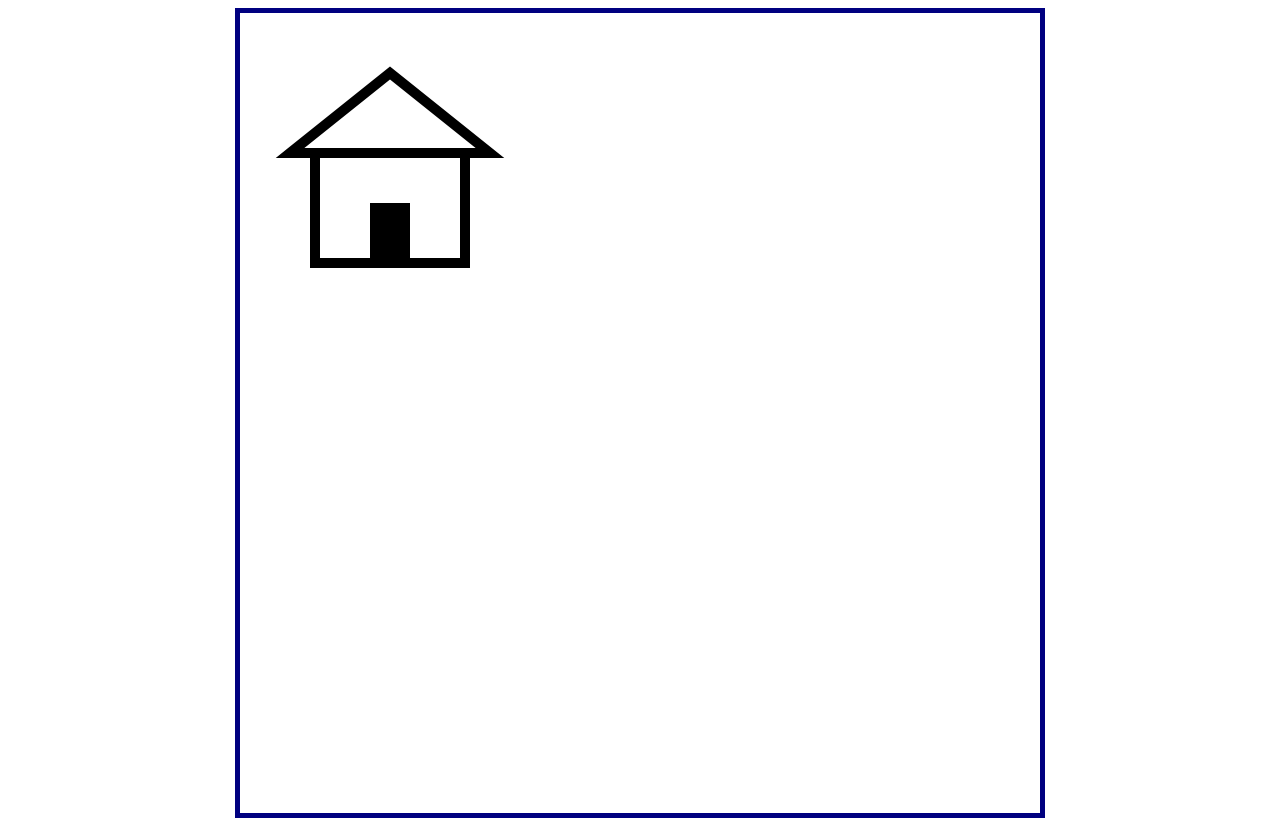
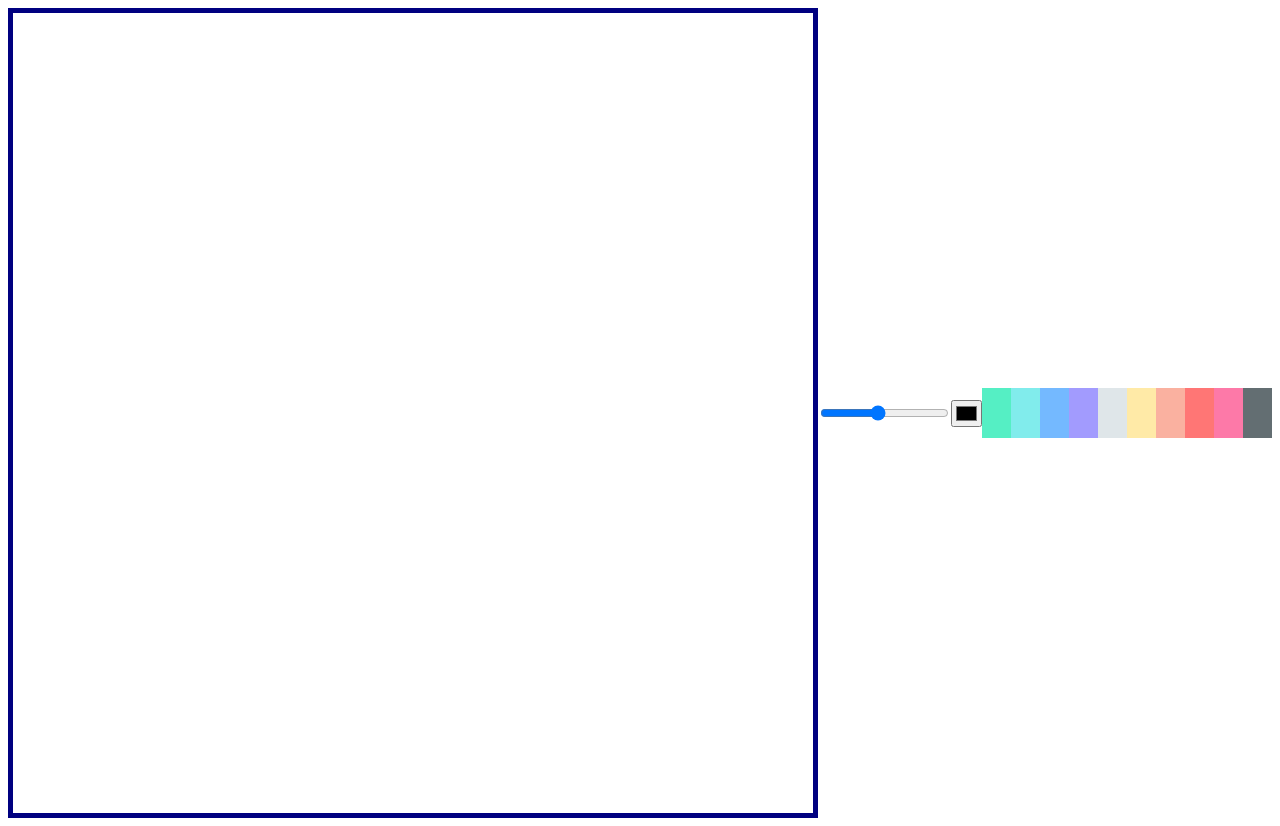
Before and after one commit to xngalsdev/Paintboard, a plain HTML site: page index.html in a window 1280 px wide. Drawn offline with Linux system fonts and the light colour scheme.

Commit message:
그림판 선 그리기, 색상 변경 추가

```diff
--- a/css/style.css
+++ b/css/style.css
@@ -10,3 +10,9 @@ canvas {
     height:800px;
     border:5px solid navy;
 }
+
+.color-option{
+    width : 50px;
+    height : 50px;
+    cursor : pointer;
+}
--- a/index.html
+++ b/index.html
@@ -7,7 +7,19 @@
     <title>나의 그림판</title>
 </head>
 <body>
-    <canvas></canvas>
+    <canvas id = "canvas"></canvas>
+    <input id = "line-width" type = "range" min = "1" max = "10" value = "5" step = "0.5" />
+    <input id = "color" type = "color"/>
+    <div class = "color-option" style = "background-color:#55efc4" data-color = "#55efc4"></div>
+    <div class = "color-option" style = "background-color:#81ecec" data-color = "#81ecec"></div>
+    <div class = "color-option" style = "background-color:#74b9ff" data-color = "#74b9ff"></div>
+    <div class = "color-option" style = "background-color:#a29bfe" data-color = "#a29bfe"></div>
+    <div class = "color-option" style = "background-color:#dfe6e9" data-color = "#dfe6e9"></div>
+    <div class = "color-option" style = "background-color:#ffeaa7" data-color = "#ffeaa7"></div>
+    <div class = "color-option" style = "background-color:#fab1a0" data-color = "#fab1a0"></div>
+    <div class = "color-option" style = "background-color:#ff7675" data-color = "#ff7675"></div>
+    <div class = "color-option" style = "background-color:#fd79a8" data-color = "#fd79a8"></div>
+    <div class = "color-option" style = "background-color:#636e72" data-color = "#636e72"></div>
     <script src="js/paintboard.js"></script>
 </body>
 </html>
--- a/js/paintboard.js
+++ b/js/paintboard.js
@@ -1,26 +1,81 @@
-const canvas = document.querySelector("canvas");
+const canvas = document.getElementById("canvas");
 const ctx = canvas.getContext("2d");
+/* 랜덤 색상
+const colors = [
+    "red","orange","yellow","green","blue","purple","black"
+]*/
+const lineWidth = document.getElementById("line-width");
+const color = document.getElementById("color");
+let isPainting = false;
+const colorOptions = Array.from(document.getElementsByClassName("color-option"));
+
 
 canvas.width = 800;
 canvas.height = 800;
+ctx.lineWidth = lineWidth.value;
 
-/**
- * 집 그리기
- */
+function onMouseMove(event){
+    if (isPainting){
+        ctx.lineTo(event.offsetX,event.offsetY);
+        ctx.stroke();
+        return;
+    }
+    ctx.moveTo(event.offsetX,event.offsetY);
+}
 
-// 굵기
-ctx.lineWidth = 10;
+function onMouseDown(event){
+    isPainting = true;
+}
 
-// 벽
-ctx.strokeRect(75, 140, 150, 110);
+function onMouseUp(event){
+    isPainting = false;
+}
 
-// 문
-ctx.fillRect(130, 190, 40, 60);
+function cancleDraw(){
+    isPainting = false;
+    ctx.beginPath();
+}
 
-// 지붕
-ctx.beginPath();
-ctx.moveTo(50, 140);
-ctx.lineTo(150, 60);
-ctx.lineTo(250, 140);
-ctx.closePath();
-ctx.stroke();
+function LineWidth(evnet){
+    ctx.lineWidth = (event.target.value);
+}
+
+function onClickchangeColor(event){
+    ctx.strokeStyle = event.target.dataset.color;
+}
+
+function changeColor(event){
+    colorvalue = event.target.value;
+    ctx.strokeStyle = colorvalue;
+
+}
+
+canvas.addEventListener("mousemove",onMouseMove);
+canvas.addEventListener("mousedown",onMouseDown);
+canvas.addEventListener("mouseup",onMouseUp);
+canvas.addEventListener("mouseleave",cancleDraw);
+
+lineWidth.addEventListener("change",LineWidth);
+color.addEventListener("change",changeColor);
+
+colorOptions.forEach((color) =>
+    color.addEventListener("click",onClickchangeColor));
+
+/* 마우스를 움직일 때 선 그리기
+function drawline(event){
+    ctx.lineTo(event.offsetX,event.offsetY);
+    ctx.strokeStyle = colors[Math.floor(Math.random()*colors.length)];
+    ctx.stroke();
+}
+
+canvas.addEventListener("mousemove",drawline);*/
+
+
+/* 클릭할 떄 선 그리기
+function drawline(event){
+    ctx.lineTo(event.offsetX,event.offsetY);
+    ctx.strokeStyle = colors[Math.floor(Math.random()*colors.length)];
+    ctx.stroke();
+}
+
+canvas.addEventListener("click",drawline); */
```
